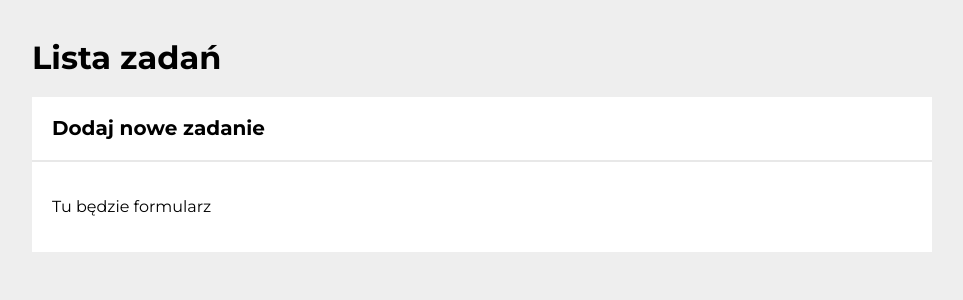
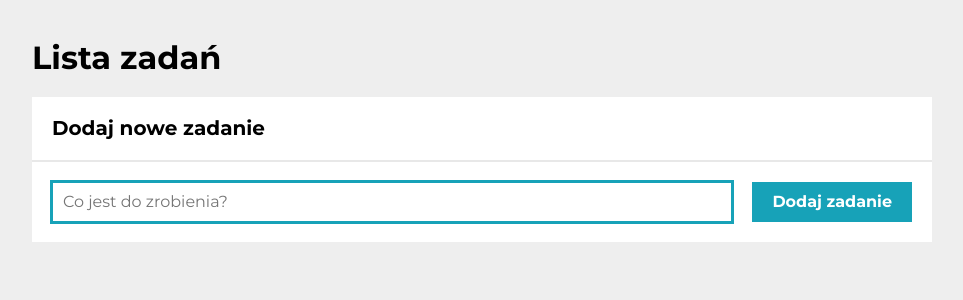
Before and after one commit to kam-bar/todo-list-react, a React (Create React App) app: page / in a window 1280 px wide. Shown: the top 300 px of the page, without its empty margins (158-1121 px from the left). Built offline with nearby package versions, Linux system fonts and the light colour scheme.

Commit message:
add Form component

```diff
--- a/src/App.js
+++ b/src/App.js
@@ -1,6 +1,7 @@
 import Container from "./components/Container";
 import Header from "./components/Header";
 import Section from "./components/Section";
+import Form from "./components/Form";
 
 function App() {
     return (
@@ -8,7 +9,7 @@ function App() {
             <Header title="Lista zadań" />
             <Section
                 title="Dodaj nowe zadanie"
-                body={<p>Tu będzie formularz</p>}
+                body={<Form />}
             />
         </Container>
     );
--- /dev/null
+++ b/src/components/Form/Form.css
@@ -0,0 +1,49 @@
+.form {
+    display: grid;
+    grid-template-columns: 1fr auto;
+    gap: 20px;
+}
+
+.form__input {
+    padding: 10px;
+    border: 1px solid #ccc;
+    font-family: inherit;
+    font-size: 16px;
+}
+
+.form__input:focus {
+    outline: 2px solid #17a2b8;
+    border-color: #17a2b8;
+}
+
+.form__button {
+    padding: 10px 20px;
+    background-color: #17a2b8;
+    color: white;
+    border: none;
+    font-weight: bold;
+    cursor: pointer;
+    font-family: inherit;
+    transition: background-color 0.3s, transform 0.3s;
+}
+
+.form__button:hover {
+    background-color: #138496;
+    transform: scale(1.05);
+}
+
+.form__button:active {
+    background-color: #117a8b;
+    transform: scale(0.95);
+}
+
+@media (max-width: 768px) {
+    .form {
+        grid-template-columns: 1fr;
+        gap: 10px;
+    }
+
+    .form__button {
+        width: 100%;
+    }
+}
--- /dev/null
+++ b/src/components/Form/index.js
@@ -0,0 +1,15 @@
+import "./Form.css";
+
+const Form = () => (
+    <form className="form">
+        <input
+            className="form__input"
+            type="text"
+            placeholder="Co jest do zrobienia?"
+            autoFocus
+        />
+        <button className="form__button">Dodaj zadanie</button>
+    </form>
+);
+
+export default Form;
```
